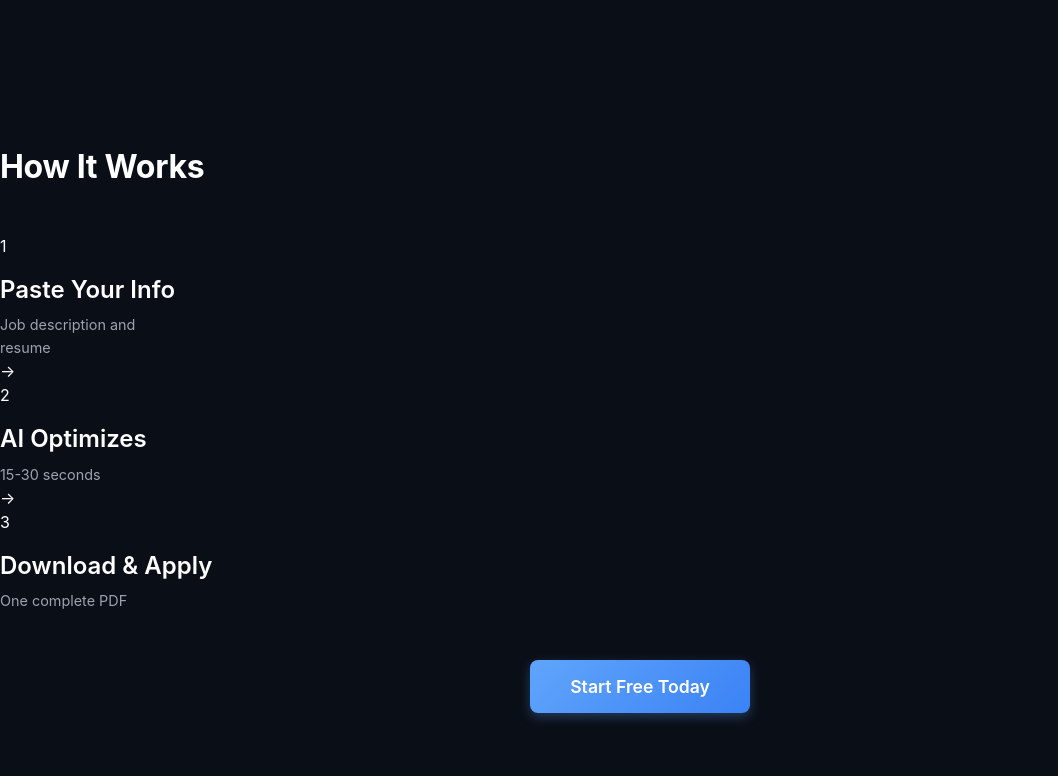
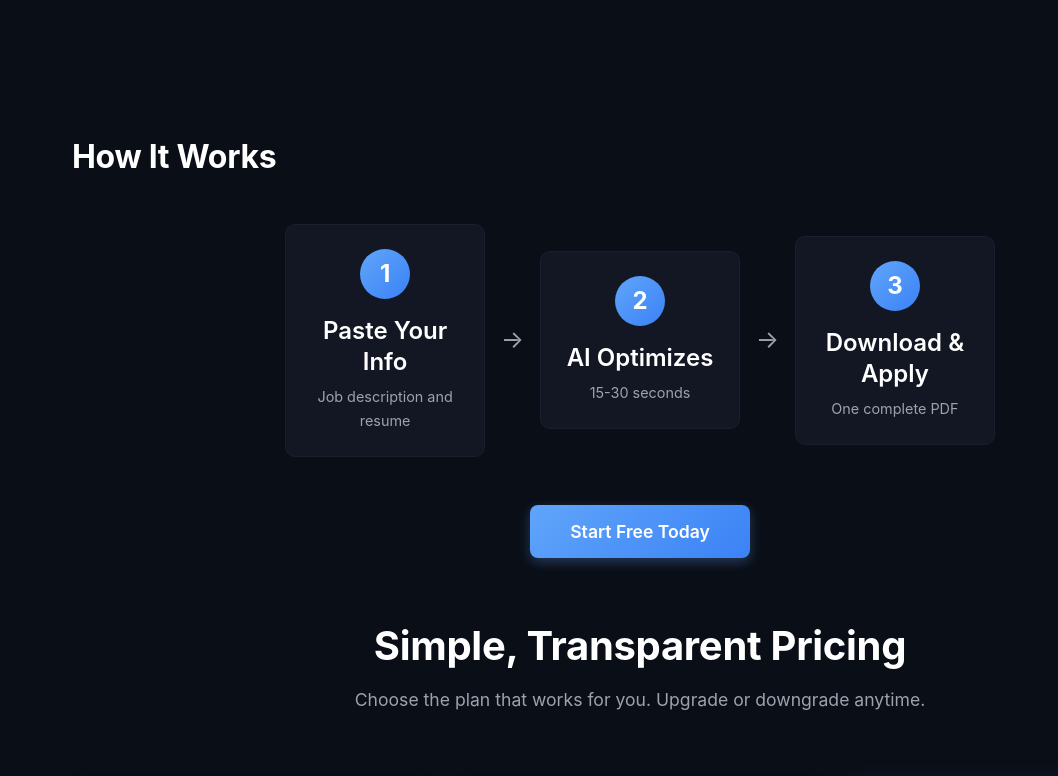
Before and after one commit to birthquake/job-suite, a React (Vite) app: page / in a window 1280 px wide. Shown: the part 1140-1916 px from the top of the page, without its empty margins (0-1058 px from the left). Built offline with nearby package versions, Linux system fonts and the light colour scheme; no server answers.

Commit message:
Update App.css

```diff
--- a/src/App.css
+++ b/src/App.css
@@ -1,4 +1,29 @@
 /* ===== MOBILE-FIRST RESPONSIVE DESIGN ===== */
+
+/* Section Containers */
+.hero-section,
+.tools-section,
+.how-section,
+.pricing-section,
+.stats-section,
+.faq-section {
+  max-width: 1200px;
+  margin: 0 auto;
+  padding: 0 1.5rem;
+  position: relative;
+  z-index: 1;
+}
+
+@media (min-width: 768px) {
+  .hero-section,
+  .tools-section,
+  .how-section,
+  .pricing-section,
+  .stats-section,
+  .faq-section {
+    padding: 0 2rem;
+  }
+}
 
 .tools-grid {
   display: grid;
@@ -25,9 +50,96 @@
   }
 }
 
+/* Steps Wrapper */
+.steps-wrapper {
+  display: flex;
+  flex-direction: column;
+  align-items: center;
+  gap: 1.5rem;
+  margin-top: 2rem;
+}
+
+@media (min-width: 768px) {
+  .steps-wrapper {
+    flex-direction: row;
+    justify-content: center;
+    gap: 1rem;
+  }
+}
+
+.step {
+  display: flex;
+  flex-direction: column;
+  align-items: center;
+  text-align: center;
+  padding: 1.5rem;
+  background: rgba(26, 31, 46, 0.6);
+  border-radius: 10px;
+  border: 1px solid var(--border-light);
+  flex: 1;
+  max-width: 200px;
+}
+
+.step-number {
+  width: 50px;
+  height: 50px;
+  background: linear-gradient(135deg, #60a5fa 0%, #3b82f6 100%);
+  border-radius: 50%;
+  display: flex;
+  align-items: center;
+  justify-content: center;
+  font-size: 1.5rem;
+  font-weight: 700;
+  color: white;
+}
+
+.step-connector {
+  display: none;
+  color: var(--text-muted);
+  font-size: 1.5rem;
+  align-self: center;
+}
+
+@media (min-width: 768px) {
+  .step-connector {
+    display: block;
+  }
+}
+
 /* ===== MICRO-INTERACTIONS: Enhanced Animations ===== */
 
-/* Glassmorphism Effect */
+.tool-icon {
+  font-size: 2.5rem;
+  margin-bottom: 1rem;
+  color: var(--accent-primary);
+}
+
+.pricing-grid {
+  display: grid;
+  grid-template-columns: 1fr;
+  gap: 2rem;
+  margin-top: 2rem;
+  margin-bottom: 2rem;
+}
+
+@media (min-width: 768px) {
+  .pricing-grid {
+    grid-template-columns: repeat(3, 1fr);
+  }
+}
+
+.stats-wrapper {
+  display: grid;
+  grid-template-columns: repeat(2, 1fr);
+  gap: 1.5rem;
+  margin-top: 2rem;
+}
+
+@media (min-width: 768px) {
+  .stats-wrapper {
+    grid-template-columns: repeat(4, 1fr);
+  }
+}
 .glassmorphic {
   background: rgba(15, 20, 25, 0.7);
   backdrop-filter: blur(10px);
@@ -116,14 +228,17 @@
   z-index: 1;
 }
 
-.price-card {
-  border: 2px solid var(--border-light);
-  border-radius: 10px;
-  padding: 1.5rem;
-  text-align: center;
-  transition: var(--transition-smooth);
-  background: var(--bg-tertiary);
-  box-shadow: var(--shadow-subtle);
+.pricing-wrapper {
+  background: rgba(26, 31, 46, 0.6);
+  border-radius: 12px;
+  padding: 2rem 1.5rem;
+  border: 1px solid var(--border-light);
+}
+
+@media (min-width: 768px) {
+  .pricing-wrapper {
+    padding: 3rem 2rem;
+  }
 }
 
 .price-card:hover {
```
